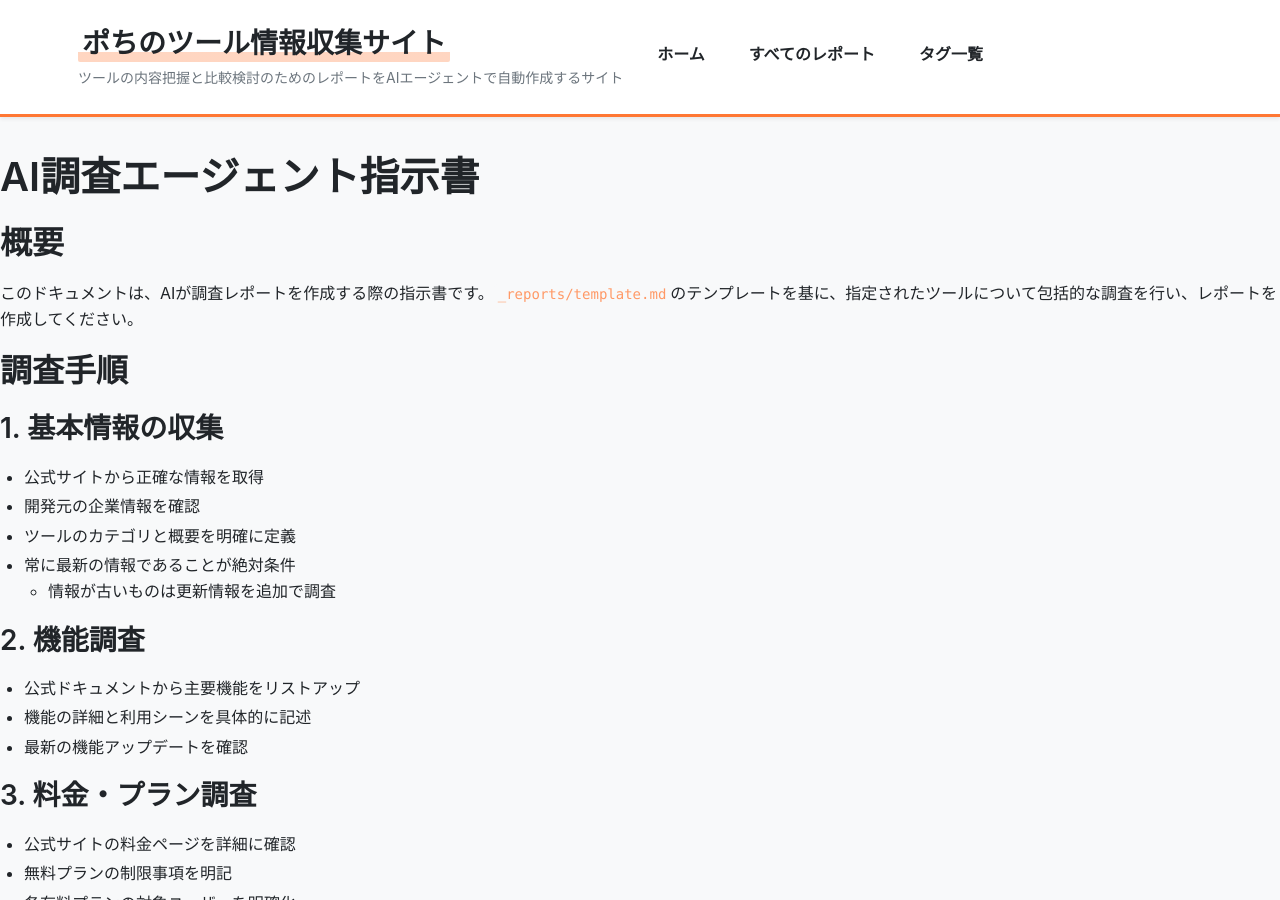
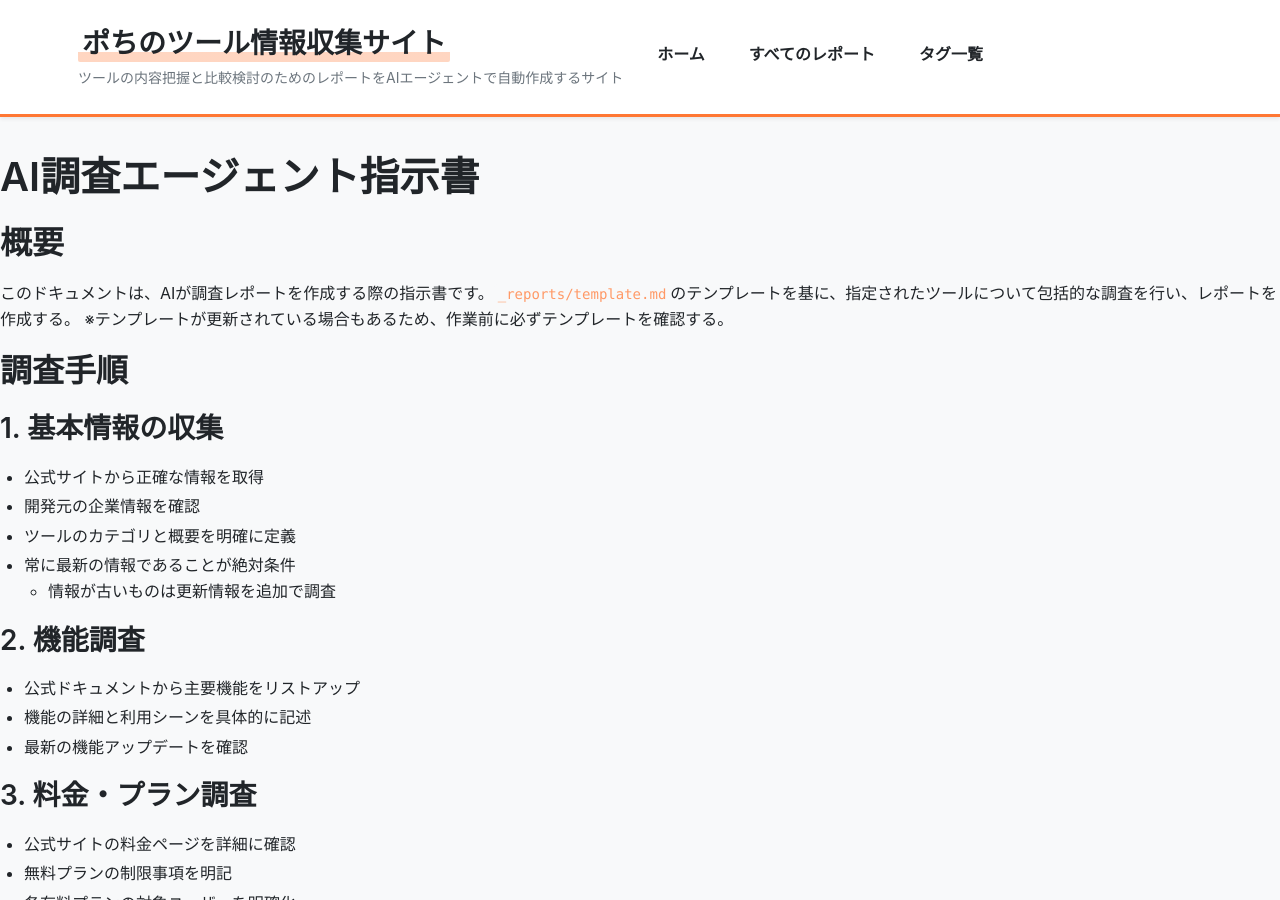
Before and after one commit to aegisfleet/tool-survey-report, a Jekyll site: the page built from AGENTS.md, in a window 1280 px wide and 900 px high. Built offline with Jekyll 4.4.1, drawn with Linux system fonts in a browser that asks for light colours; our own code applies the rules of GitHub Pages for plain Markdown files.

Commit message:
docs(agents): Update AGENTS.md documentation guidelines
- Clarify language in overview section for report creation process
- Add note to check template before starting report creation
- Minor grammatical and formatting adjustments

```diff
--- a/AGENTS.md
+++ b/AGENTS.md
@@ -2,7 +2,8 @@
 
 ## 概要
 
-このドキュメントは、AIが調査レポートを作成する際の指示書です。`_reports/template.md`のテンプレートを基に、指定されたツールについて包括的な調査を行い、レポートを作成してください。
+このドキュメントは、AIが調査レポートを作成する際の指示書です。`_reports/template.md`のテンプレートを基に、指定されたツールについて包括的な調査を行い、レポートを作成する。
+※テンプレートが更新されている場合もあるため、作業前に必ずテンプレートを確認する。
 
 ## 調査手順
 
```
